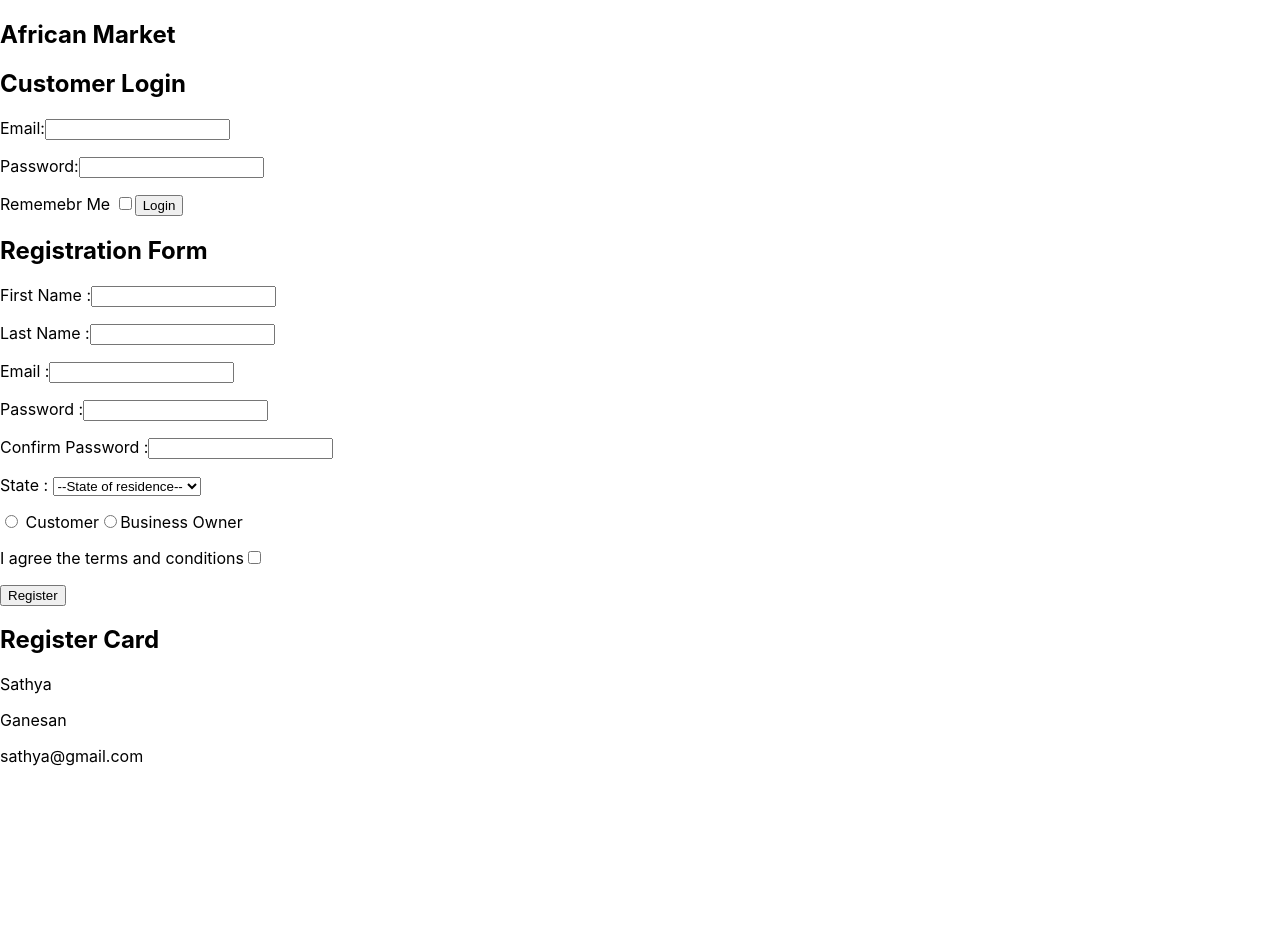
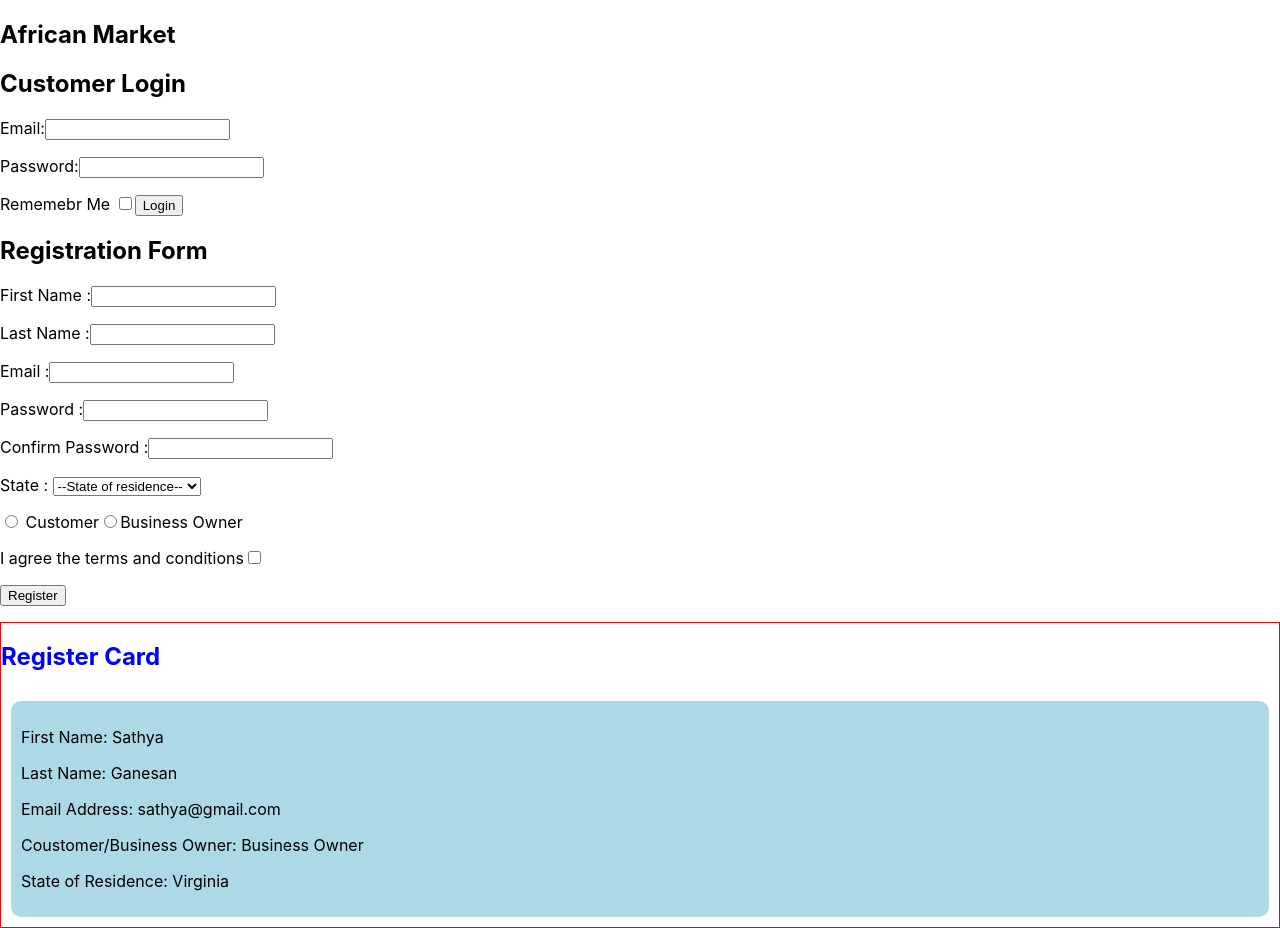
Before and after one commit to Build-Week-African-Marketplace-Two/front-end, a React (Create React App) app in the folder african-marketplace/: page /register in a window 1280 px wide. Before the commit the page ends 800 px from the top, so only its background shows below. Built offline with nearby package versions, Linux system fonts and the light colour scheme.

Commit message:
Style-compoenets are created for styling purpose

```diff
--- a/african-marketplace/package.json
+++ b/african-marketplace/package.json
@@ -7,11 +7,14 @@
     "@testing-library/react": "^9.5.0",
     "@testing-library/user-event": "^7.2.1",
     "axios": "^0.20.0",
+    "bootstrap": "^4.5.2",
     "react": "^16.13.1",
     "react-dom": "^16.13.1",
     "react-router": "^5.2.0",
     "react-router-dom": "^5.2.0",
     "react-scripts": "3.4.3",
+    "reactstrap": "^8.6.0",
+    "styled-components": "^5.2.0",
     "yup": "^0.29.3"
   },
   "scripts": {
--- a/african-marketplace/src/App.js
+++ b/african-marketplace/src/App.js
@@ -3,7 +3,8 @@ import NavCompo from './NavCompo';
 import LoginCompo from './LoginCompo';
 import RegisterCompo from './RegisterCompo';
 import RegisterCard from './RegisterCard';
-import { Route, Link } from 'react-router-dom';
+import { BrowserRouter as Router, Route, Link } from 'react-router-dom';
+
 
 function App() {
 
@@ -14,8 +15,8 @@ function App() {
       email: "sathya@gmail.com",
       password: "password",
       conpassword: "password",
-      state: "",
-      status: ""
+      state: "Virginia",
+      status: "Business Owner"
     }
   ]);
 
@@ -36,6 +37,7 @@ function App() {
     <div className = "App">
       <nav>
         <div>
+          {/* <Link to = "/register">Register</Link> */}
           {/* <Link to = "/">Home</Link> */}
           {/* <Link to='/NewUser'>SignUp</Link> */}
           {/* <Link to = '/existingUser'>Login</Link> */}
@@ -45,8 +47,10 @@ function App() {
         <NavCompo />
       {/* </Route> */}
         <LoginCompo />
+      {/* <Route path = "/register"> */}
         <RegisterCompo registerAttr={addNewUser} />
         <RegisterCard cardAttr = {register} />
+      {/* </Route>         */}
     </div>
   );
 }
--- a/african-marketplace/src/RegisterCard.js
+++ b/african-marketplace/src/RegisterCard.js
@@ -1,19 +1,43 @@
 import React from 'react';
+import styled from 'styled-components';
+
+const Maindiv = styled.div`
+border: 1px solid red;
+display: flex;
+justify-content: center;
+flex-direction: column;
+
+`;
+
+const Cardtitle = styled.h2`
+color: blue;
+`;
+
+const Carddiv = styled.div`
+width: 700px
+border: 1px solid red;
+ background-color: lightblue;
+ border-radius: 10px;
+ margin: 10px;
+ padding: 10px;
+`;
 
 const RegisterCard = (props) => {
     return (
-        <div>
-            <h2>Register Card</h2>
+        <Maindiv>
+            <Cardtitle>Register Card</Cardtitle>
+            <Carddiv>
             {props.cardAttr.map(item => (
                 <div key={item.id}>
-                    <p>{item.firstname}</p>
-                    <p>{item.lastname}</p>
-                    <p>{item.email}</p>
-                    <p>{item.status}</p>
-                    <p>{item.state}</p>
+                    <p>First Name: {item.firstname}</p>
+                    <p>Last Name: {item.lastname}</p>
+                    <p>Email Address: {item.email}</p>
+                    <p>Coustomer/Business Owner: {item.status}</p>
+                    <p>State of Residence: {item.state}</p>
                 </div>
             ))}
-        </div>
+            </Carddiv>
+        </Maindiv>
     );
 };
 
--- a/african-marketplace/src/RegisterCompo.js
+++ b/african-marketplace/src/RegisterCompo.js
@@ -1,8 +1,29 @@
 import React, { useState } from 'react';
 import axios from 'axios';
-import RegisterCard from './RegisterCard';
+import * as yup from 'yup';
+import styled from 'styled-components';
+
+// page is not clearing up.
+// Radio button and checkbox print its value not an actual text.
 
 
+const Maindiv = styled.div`
+diplay: flex;
+justify-content: center;
+align-content: center;
+`;
+
+
+const formSchema = yup.object().shape({
+    firstname: yup.string().required("First Name is Require"),
+    lastname: yup.string().required("Last Name is Required"),
+    email: yup.string().email().required("Email is required"),
+    password: yup.string().required("Password is Required"),
+    conpassword: yup.string().required(),
+    state: yup.string(),
+    status: yup.string(),
+    terms: yup.boolean().oneOf([true], "Please agree to terms and condition")
+});
 
 const RegisterCompo = (props) => {
     const [formState, setFormstate] = useState([
@@ -18,6 +39,29 @@ const RegisterCompo = (props) => {
     }
     ]);
 
+    const [errorstate, setErrorstate] = useState([{
+        firstname: "",
+        lastname: "",
+        email: "",
+        password: "",
+        conpassword: "",
+        state: "",
+        status: "",
+        terms: ""
+    }]);
+
+    const validateaForm = (e) => {
+        yup.reach(formSchema, e.target.name)
+            .validate(e.target.value)
+            .then(valid => {
+                setErrorstate({ ...errorstate, [e.target.name]: "" })
+            })
+            .catch(err => {
+                setErrorstate({ ...errorstate, [e.target.name]: err.errorstate });
+                console.log(err.errors);
+            })
+    };
+
     const formSubmit = (e) => {
         e.preventDefault();
         props.registerAttr(formState);
@@ -31,30 +75,46 @@ const RegisterCompo = (props) => {
     const changeHandler = (e) => {
         console.log(e.target.value);
         e.persist();
+        validateaForm(e);
         let anyVariable = e.target.type === "checkbox" ? e.target.checked : e.target.value;
         setFormstate({...formState, [e.target.name]: anyVariable})
     };
 
 
     return (
-        <div className = "component-div">
+        <Maindiv>
             <h2> Registration Form </h2>
-            <form onSubmit = {formSubmit}>
-                <p><label htmlFor="firstName"> First Name :
-                    <input type = "text" name = "firstName" id = "firstName" onChange = {changeHandler}  />
-                </label></p>
-                <p><label htmlFor="lastName"> Last Name :
-                    <input type = "text" name = "lastName" id = "lastName" onChange = {changeHandler} />
-                </label></p>
-                <p><label htmlFor="email"> Email :
+            <form onSubmit={formSubmit}>
+
+                <p>
+                    <label htmlFor="firstName"> First Name :
+                    <input type = "text" name = "firstname" id = "firstName" onChange = {changeHandler}  />
+                    </label>
+                </p>
+
+                <p>
+                    <label htmlFor="lastName"> Last Name :
+                    <input type = "text" name = "lastname" id = "lastName" onChange = {changeHandler} />
+                    </label>
+                </p>
+
+                <p>
+                    <label htmlFor="email"> Email :
                     <input type = "text" name = "email" id = "email" onChange = {changeHandler} />
-                </label></p>
-                <p><label htmlFor="password"> Password :
+                    </label>
+                </p>
+
+                <p>
+                    <label htmlFor="password"> Password :
                     <input type = "password" name = "password" id = "password" onChange = {changeHandler} />
-                </label></p>
-                <p><label htmlFor="conPassword"> Confirm Password :
-                    <input type = "password" name = "conPassword" id = "conPassword" onChange = {changeHandler} />
-                </label></p>
+                    </label>
+                </p>
+
+                <p>
+                    <label htmlFor="conPassword"> Confirm Password :
+                    <input type = "password" name = "conpassword" id = "conPassword" onChange = {changeHandler} />
+                    </label>
+                </p>
 
                 <p><label htmlFor = "listOfState">State : <select onChange = {changeHandler} value = {formState.state} name = "state" id = "state">
                     <option value = "">--State of residence--</option>
@@ -68,17 +128,21 @@ const RegisterCompo = (props) => {
                     <option value = "delaware">Delaware</option>
                 </select></label></p>
 
-                <p><label htmlFor="busiStatus" onChange = {changeHandler} ></label>
-                        <input type="radio" name="busiStatus" id="customer" value = "customer" /> Customer
-                        <input type="radio" name="busiStatus" id="businessowner" value = "businessowner" />Business Owner
+                <p><label htmlFor="status" onChange = {changeHandler} value = {formState.status} >
+                        <input type="radio" name="status" id="customer" value = "customer" /> Customer
+                        <input type="radio" name="status" id="businessowner" value = "businessowner" />Business Owner </label>
 
                 </p>
 
-                <p><label htmlFor="terms">I agree the terms and conditions<input type="checkbox" id="terms" name="terms" onChange = {changeHandler} value = {formState.terms} /></label></p>
+                <p>
+                    <label htmlFor="terms">I agree the terms and conditions
+                    <input type="checkbox" id="terms" name="terms" onChange={changeHandler} value={formState.terms} />
+                    </label>
+                </p>
                 <p><button type = "submit">Register</button></p>
             </form>
 
-        </div>
+        </Maindiv>
     );
 };
 
```
Also changed, not shown: 1 other file (tests, documents, lock files or other folders). Lines whose indentation alone changed are shown as unchanged.
